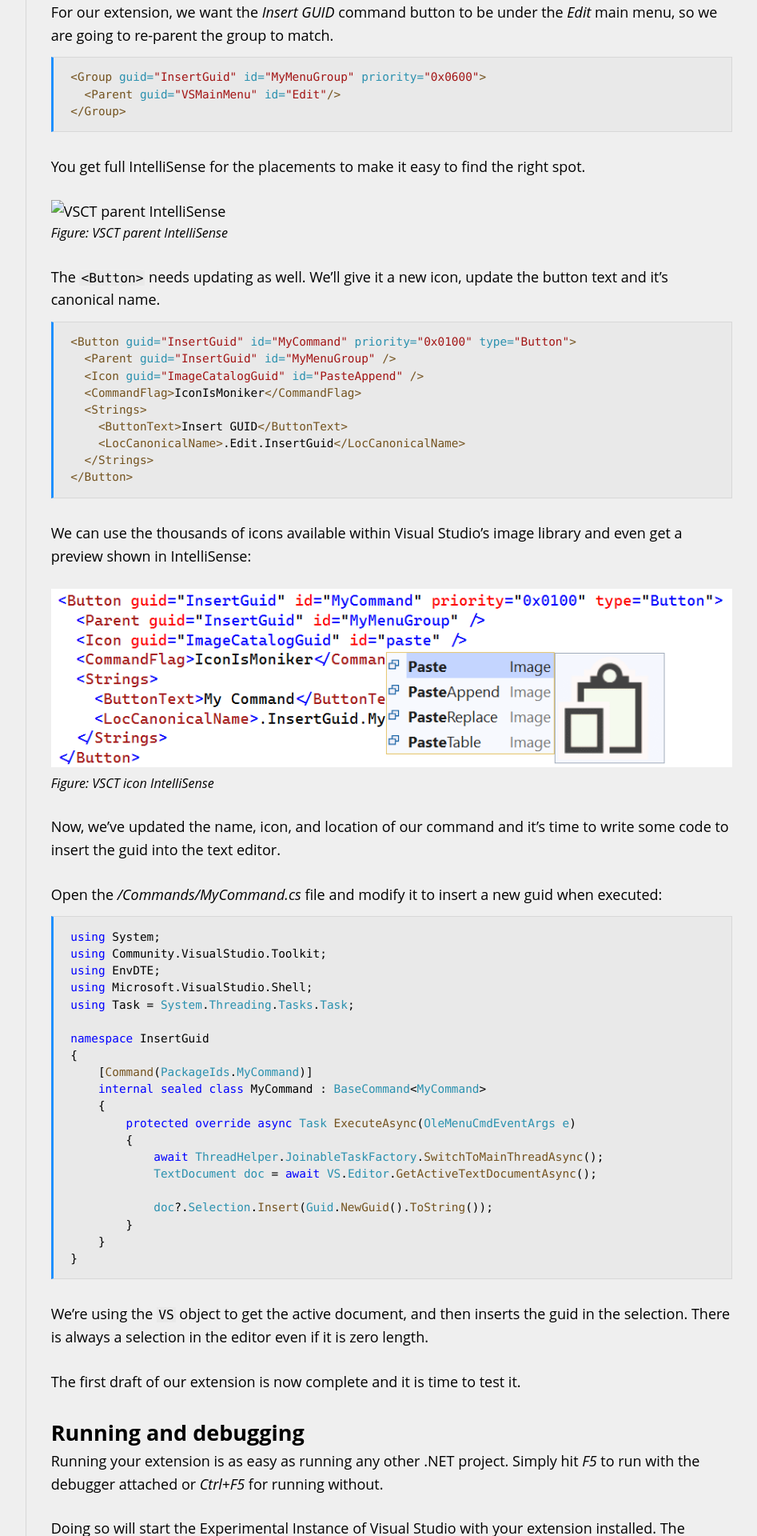
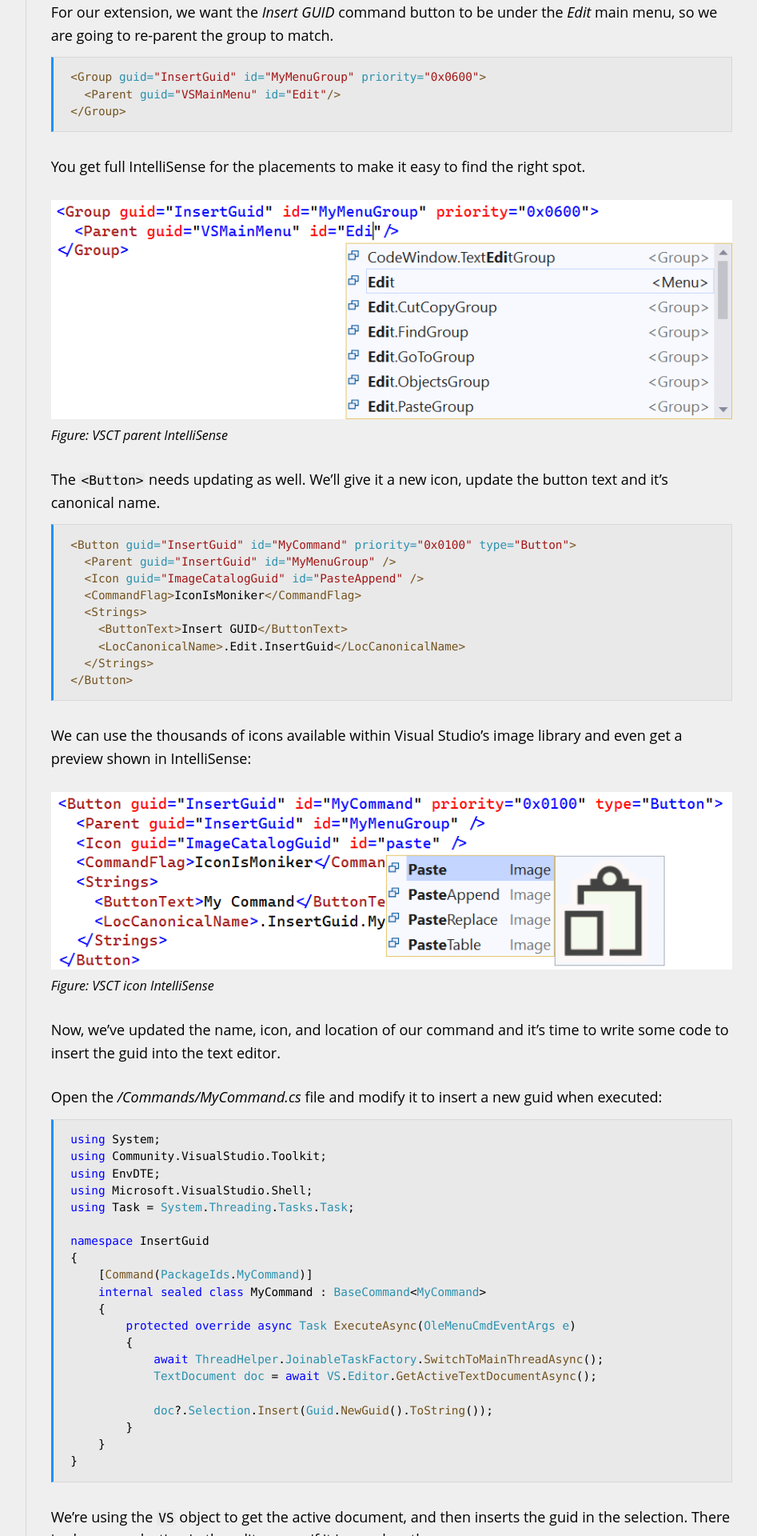
Before and after one commit to VsixCommunity/docs, a Jekyll site: the page built from docs/getting-started/your-first-extension.md, in a window 1280 px wide. Shown: the part 3028-4948 px from the top of the page at 80% size, without its empty margins (264-1211 px from the left). Built offline with Jekyll 4.4.1, drawn with Linux system fonts in a browser that asks for light colours.

Commit message:
Fixed broken image

```diff
--- a/docs/getting-started/your-first-extension.md
+++ b/docs/getting-started/your-first-extension.md
@@ -52,7 +52,7 @@ For our extension, we want the *Insert GUID* command button to be under the *Edi
 
 You get full IntelliSense for the placements to make it easy to find the right spot.
 
-![VSCT parent IntelliSense](../_site/assets/img/vsct-parent-intellisense.png)
+![VSCT parent IntelliSense](../assets/img/vsct-parent-intellisense.png)
 
 The `<Button>` needs updating as well. We'll give it a new icon, update the button text and it's canonical name.
 
```
